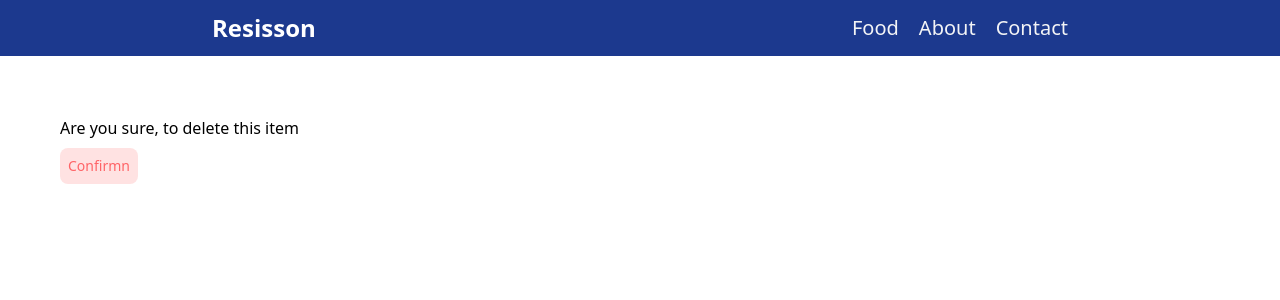
After one commit to J0Ysutradhar/food_app, a Django app: template project/food/templates/food/delete.html in a window 1280 px wide. The commit adds this page. Shown: the top 300 px of the page. Run offline with Django 5.2, Linux system fonts and the light colour scheme; the template is opened without the code that fills it, so the values that code supplies are empty.

Commit message:
Added delete functionality, at delete page. Properly working

```diff
--- /dev/null
+++ b/project/food/templates/food/delete.html
@@ -0,0 +1,22 @@
+{% extends 'hotel/base.html' %}
+
+{% block title %}
+Delete Item
+{% endblock %}
+
+{% block body %}
+<form method="post">
+
+    {% csrf_token %}
+    <div class="m-15">
+        <div>
+            <h3>Are you sure, to delete this item</h3>
+        </div>
+        <div class=" pt-2">
+            <button type="submit" class=" p-2 font-medium bg-red-100 hover:bg-red-200 hover:text-red-400 text-red-400 rounded-lg text-sm">Confirmn</button>
+        </div>
+
+    </div>
+
+</form>
+{% endblock %}
--- a/project/food/templates/food/detail.html
+++ b/project/food/templates/food/detail.html
@@ -18,6 +18,7 @@
             <p class="  text-2xl">price: {{food_item.food_price}}$</p>
             <div class="pt-5">
                 <a href="edit" class="px-5 py-2.5 font-medium bg-blue-50 hover:bg-blue-100 hover:text-blue-600 text-blue-500 rounded-lg text-sm">Edit</a>
+                <a href="delete" class="px-5 py-2.5 font-medium bg-red-100 hover:bg-red-200 hover:text-red-400 text-red-400 rounded-lg text-sm">Delete</a>
             </div>
         </div>
 </div>
--- a/project/food/urls.py
+++ b/project/food/urls.py
@@ -8,5 +8,6 @@ urlpatterns = [
     path('menu/add/', views.add_food, name='add_item'),
     path('menu/item/<int:id>/', views.detail, name='detail'),
     path('menu/item/<int:id>/edit', views.edit_item, name='edit'),
+    path('menu/item/<int:id>/delete', views.delete_item, name='delete')
 
 ]
--- a/project/hotel/static/hotel/output.css
+++ b/project/hotel/static/hotel/output.css
@@ -7,6 +7,10 @@
       "Segoe UI Emoji", "Segoe UI Symbol", "Noto Color Emoji";
     --font-mono: ui-monospace, SFMono-Regular, Menlo, Monaco, Consolas, "Liberation Mono",
       "Courier New", monospace;
+    --color-red-50: oklch(97.1% 0.013 17.38);
+    --color-red-100: oklch(93.6% 0.032 17.717);
+    --color-red-200: oklch(88.5% 0.062 18.334);
+    --color-red-400: oklch(70.4% 0.191 22.216);
     --color-red-500: oklch(63.7% 0.237 25.331);
     --color-red-600: oklch(57.7% 0.245 27.325);
     --color-red-700: oklch(50.5% 0.213 27.518);
@@ -248,6 +252,9 @@
   .flex {
     display: flex;
   }
+  .table {
+    display: table;
+  }
   .w-64 {
     width: calc(var(--spacing) * 64);
   }
@@ -257,8 +264,17 @@
   .w-fit {
     width: fit-content;
   }
+  .border-collapse {
+    border-collapse: collapse;
+  }
+  .transform {
+    transform: var(--tw-rotate-x,) var(--tw-rotate-y,) var(--tw-rotate-z,) var(--tw-skew-x,) var(--tw-skew-y,);
+  }
   .cursor-pointer {
     cursor: pointer;
+  }
+  .resize {
+    resize: both;
   }
   .items-center {
     align-items: center;
@@ -268,6 +284,9 @@
   }
   .justify-center {
     justify-content: center;
+  }
+  .gap-1 {
+    gap: calc(var(--spacing) * 1);
   }
   .gap-1\.5 {
     gap: calc(var(--spacing) * 1.5);
@@ -286,6 +305,10 @@
   }
   .rounded-xl {
     border-radius: var(--radius-xl);
+  }
+  .border {
+    border-style: var(--tw-border-style);
+    border-width: 1px;
   }
   .border-3 {
     border-style: var(--tw-border-style);
@@ -306,8 +329,23 @@
   .bg-blue-900 {
     background-color: var(--color-blue-900);
   }
+  .bg-red-50 {
+    background-color: var(--color-red-50);
+  }
+  .bg-red-100 {
+    background-color: var(--color-red-100);
+  }
+  .bg-red-200 {
+    background-color: var(--color-red-200);
+  }
   .bg-yellow-400 {
     background-color: var(--color-yellow-400);
+  }
+  .p-2 {
+    padding: calc(var(--spacing) * 2);
+  }
+  .p-2\.5 {
+    padding: calc(var(--spacing) * 2.5);
   }
   .p-3 {
     padding: calc(var(--spacing) * 3);
@@ -317,6 +355,9 @@
   }
   .px-5 {
     padding-inline: calc(var(--spacing) * 5);
+  }
+  .py-2 {
+    padding-block: calc(var(--spacing) * 2);
   }
   .py-2\.5 {
     padding-block: calc(var(--spacing) * 2.5);
@@ -398,6 +439,9 @@
   .text-green-400 {
     color: var(--color-green-400);
   }
+  .text-red-400 {
+    color: var(--color-red-400);
+  }
   .text-red-500 {
     color: var(--color-red-500);
   }
@@ -410,9 +454,16 @@
   .text-white {
     color: var(--color-white);
   }
+  .underline {
+    text-decoration-line: underline;
+  }
   .shadow-2xl {
     --tw-shadow: 0 25px 50px -12px var(--tw-shadow-color, rgb(0 0 0 / 0.25));
     box-shadow: var(--tw-inset-shadow), var(--tw-inset-ring-shadow), var(--tw-ring-offset-shadow), var(--tw-ring-shadow), var(--tw-shadow);
+  }
+  .outline {
+    outline-style: var(--tw-outline-style);
+    outline-width: 1px;
   }
   .hover\:border-blue-700 {
     &:hover {
@@ -428,10 +479,38 @@
       }
     }
   }
+  .hover\:bg-red-100 {
+    &:hover {
+      @media (hover: hover) {
+        background-color: var(--color-red-100);
+      }
+    }
+  }
+  .hover\:bg-red-200 {
+    &:hover {
+      @media (hover: hover) {
+        background-color: var(--color-red-200);
+      }
+    }
+  }
   .hover\:text-blue-600 {
     &:hover {
       @media (hover: hover) {
         color: var(--color-blue-600);
+      }
+    }
+  }
+  .hover\:text-red-400 {
+    &:hover {
+      @media (hover: hover) {
+        color: var(--color-red-400);
+      }
+    }
+  }
+  .hover\:text-red-600 {
+    &:hover {
+      @media (hover: hover) {
+        color: var(--color-red-600);
       }
     }
   }
@@ -447,6 +526,26 @@
 @font-face {
   font-family: baka;
   src: url(./fonts/PlaywriteNZBasic-Regular.ttf);
+}
+@property --tw-rotate-x {
+  syntax: "*";
+  inherits: false;
+}
+@property --tw-rotate-y {
+  syntax: "*";
+  inherits: false;
+}
+@property --tw-rotate-z {
+  syntax: "*";
+  inherits: false;
+}
+@property --tw-skew-x {
+  syntax: "*";
+  inherits: false;
+}
+@property --tw-skew-y {
+  syntax: "*";
+  inherits: false;
 }
 @property --tw-border-style {
   syntax: "*";
@@ -522,6 +621,11 @@
   inherits: false;
   initial-value: 0 0 #0000;
 }
+@property --tw-outline-style {
+  syntax: "*";
+  inherits: false;
+  initial-value: solid;
+}
 @keyframes spin {
   to {
     transform: rotate(360deg);
@@ -541,6 +645,11 @@
 @layer properties {
   @supports ((-webkit-hyphens: none) and (not (margin-trim: inline))) or ((-moz-orient: inline) and (not (color:rgb(from red r g b)))) {
     *, ::before, ::after, ::backdrop {
+      --tw-rotate-x: initial;
+      --tw-rotate-y: initial;
+      --tw-rotate-z: initial;
+      --tw-skew-x: initial;
+      --tw-skew-y: initial;
       --tw-border-style: solid;
       --tw-font-weight: initial;
       --tw-shadow: 0 0 #0000;
@@ -557,6 +666,7 @@
       --tw-ring-offset-width: 0px;
       --tw-ring-offset-color: #fff;
       --tw-ring-offset-shadow: 0 0 #0000;
+      --tw-outline-style: solid;
     }
   }
 }
```
Also changed, not shown: project/food/views.py (+7 -0 lines).
